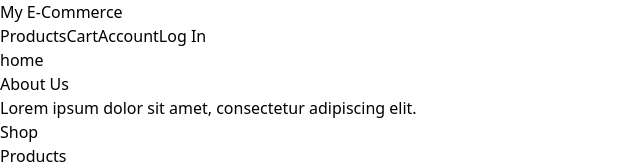
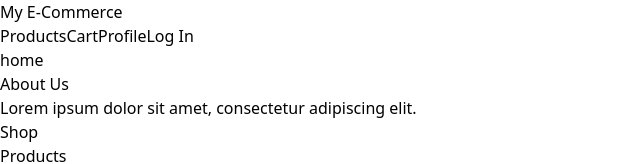
Before and after one commit to p-tirth/E-commerce, a React (Vite) app: page / in a window 1280 px wide. Shown: the top 164 px of the page, without its empty margins (0-640 px from the left). Built offline with nearby package versions, Linux system fonts and the light colour scheme.

Commit message:
navigation fix

```diff
--- a/src/components/header.jsx
+++ b/src/components/header.jsx
@@ -18,8 +18,8 @@ const Header = () => {
             <NavLink to="/cart" className="text-white">
               Cart
             </NavLink>
-            <NavLink to="/account" className="text-white">
-              Account
+            <NavLink to="/Profile" className="text-white">
+              Profile
             </NavLink>
             {!isAuthenticated ? (
               <button
--- a/src/main.jsx
+++ b/src/main.jsx
@@ -12,7 +12,7 @@ import Layout from "./layout";
 import Home from "./pages/home";
 import Cart from "./pages/cart.jsx";
 import Product from "./pages/product.jsx"
-import Profile from "./pages/product.jsx"
+import Profile from "./pages/profile.jsx"
 
 const router = createBrowserRouter(
   createRoutesFromElements(
```
